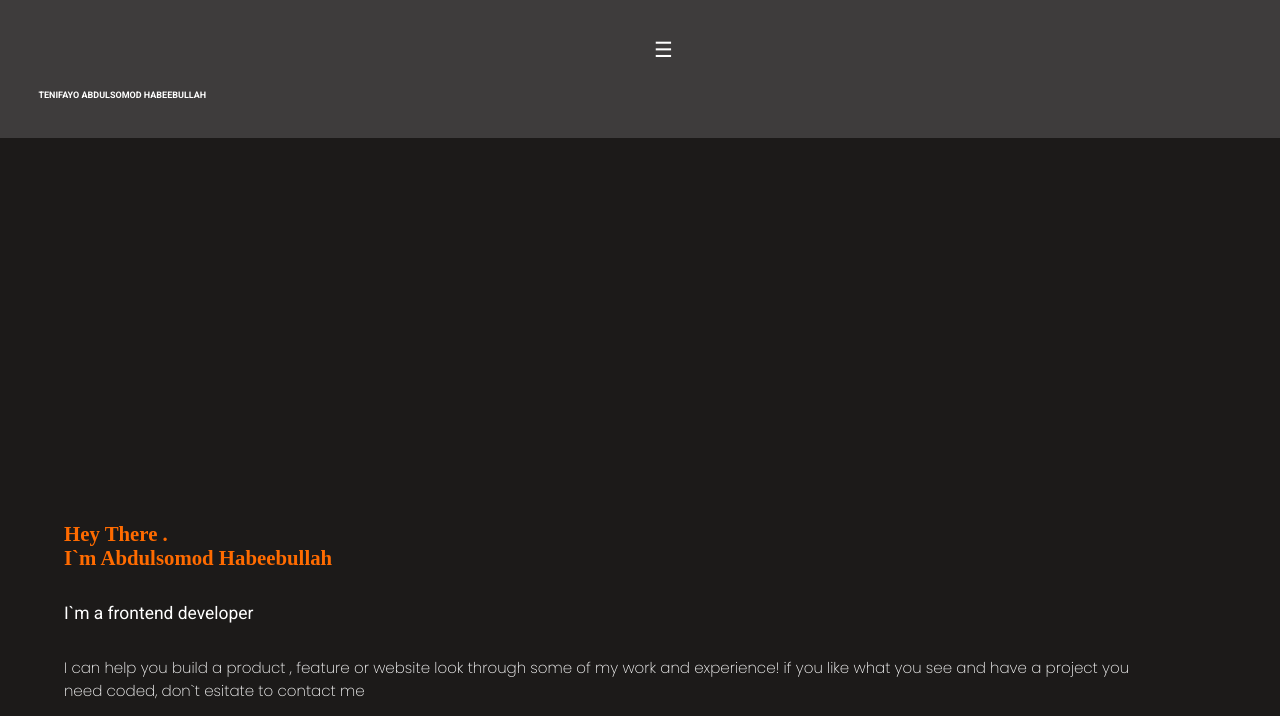
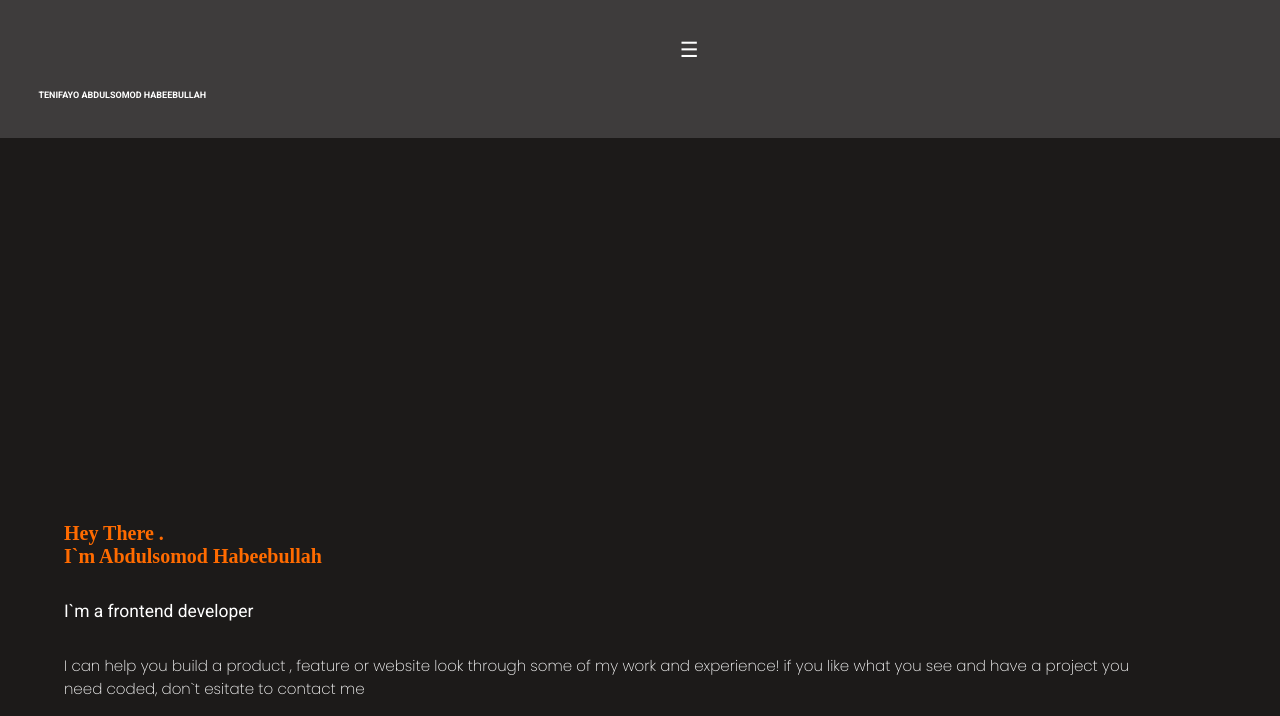
Before and after one commit to abdulsomod1/portfolio-project, a website: page index.html in a window 1280 px wide. Shown: the top 716 px of the page. Drawn offline with Linux system fonts and the light colour scheme.

Commit message:
Add neceesary styles to CSS

```diff
--- a/css/index.css
+++ b/css/index.css
@@ -50,7 +50,7 @@
 .font1 {
   /* stylelint-disable-next-line font-family-no-missing-generic-family-keyword */
   font-weight: bold;
-  font-size: 130%;
+  font-size: 125%;
 }
 
 .font2 {
@@ -68,7 +68,7 @@
 .click {
   font-size: 21px;
   cursor: pointer;
-  margin-left: 37%;
+  margin-left: 39%;
   color: #fff;
   margin-top: 3%;
 }
```
